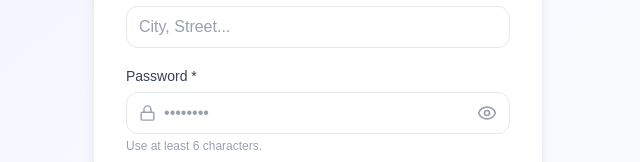
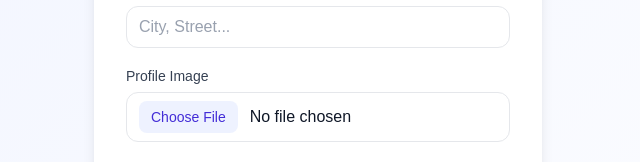
Before and after one commit to noorafifi889/Advance-front-end-, a Next.js app: page /signup in a window 1280 px wide. Shown: the part 502-664 px from the top of the page, without its empty margins (322-962 px from the left). Built offline with nearby package versions, Linux system fonts and the light colour scheme; no server answers.

Commit message:
add image  input  to signup

```diff
--- a/src/modules/auth/ui/SignupForm.tsx
+++ b/src/modules/auth/ui/SignupForm.tsx
@@ -1,6 +1,6 @@
 "use client";
 
-import React, { useMemo, useState } from "react";
+import React, { useEffect, useMemo, useState } from "react";
 import { Eye, EyeOff, Mail, Lock, User as UserIcon, Phone } from "lucide-react";
 import { useDispatch, useSelector } from "react-redux";
 import { useRouter } from "next/navigation";
@@ -33,7 +33,8 @@ const SignupForm: React.FC = () => {
   const [showPass, setShowPass] = useState(false);
   const [showConfirm, setShowConfirm] = useState(false);
   const [localError, setLocalError] = useState<string | null>(null);
-
+const [image, setImage] = useState<File | null>(null);
+const [imagePreview, setImagePreview] = useState<string | null>(null);
   const passwordsMatch = useMemo(() => password === confirm, [password, confirm]);
 
   const isValidEmail = (v: string) => /^[^\s@]+@[^\s@]+\.[^\s@]+$/.test(v);
@@ -43,6 +44,11 @@ const SignupForm: React.FC = () => {
     const digits = v.replace(/[^\d]/g, "");
     return digits.length >= 9 && digits.length <= 15;
   };
+  useEffect(() => {
+  return () => {
+    if (imagePreview) URL.revokeObjectURL(imagePreview);
+  };
+}, [imagePreview]);
 
   const isAdultOrAllowed = (dateStr: string) => {
 
@@ -93,18 +99,16 @@ const SignupForm: React.FC = () => {
       return;
     }
 
-    // payload شامل كل التفاصيل
     const payload = {
       fullName: cleanName,
       email: cleanEmail,
       phone: cleanPhone,
-      birthDate: cleanBirth, // yyyy-mm-dd
+      birthDate: cleanBirth,
       role,
       address: address.trim() || undefined,
       password: cleanPassword,
     };
 
-    // مهم: لازم signupThunk يقبل payload (مش email/pass فقط)
     const ok = await dispatch(signupThunk(payload) as any);
 
     if (ok) router.replace("/login");
@@ -223,8 +227,32 @@ const SignupForm: React.FC = () => {
               />
             </div>
           </div>
+<div>
+  <label className="text-sm font-medium text-gray-700">Profile Image</label>
 
+  <div className="mt-1 rounded-xl border border-gray-200 bg-white px-3 py-2 focus-within:border-indigo-500">
+    <input
+      type="file"
+      accept="image/*"
+      onChange={(e) => {
+        const file = e.target.files?.[0];
+        if (!file) return;
 
+        setImage(file);
+        setImagePreview(URL.createObjectURL(file));
+      }}
+      className="w-full text-gray-900 file:mr-3 file:rounded-lg file:border-0 file:bg-indigo-50 file:px-3 file:py-1.5 file:text-sm file:font-medium file:text-indigo-700 hover:file:bg-indigo-100"
+    />
+  </div>
+
+  {imagePreview && (
+    <img
+      src={imagePreview}
+      alt="Profile preview"
+      className="mt-3 h-20 w-20 rounded-full object-cover border border-gray-200"
+    />
+  )}
+</div>
 
           {/* Password */}
           <div>
```
